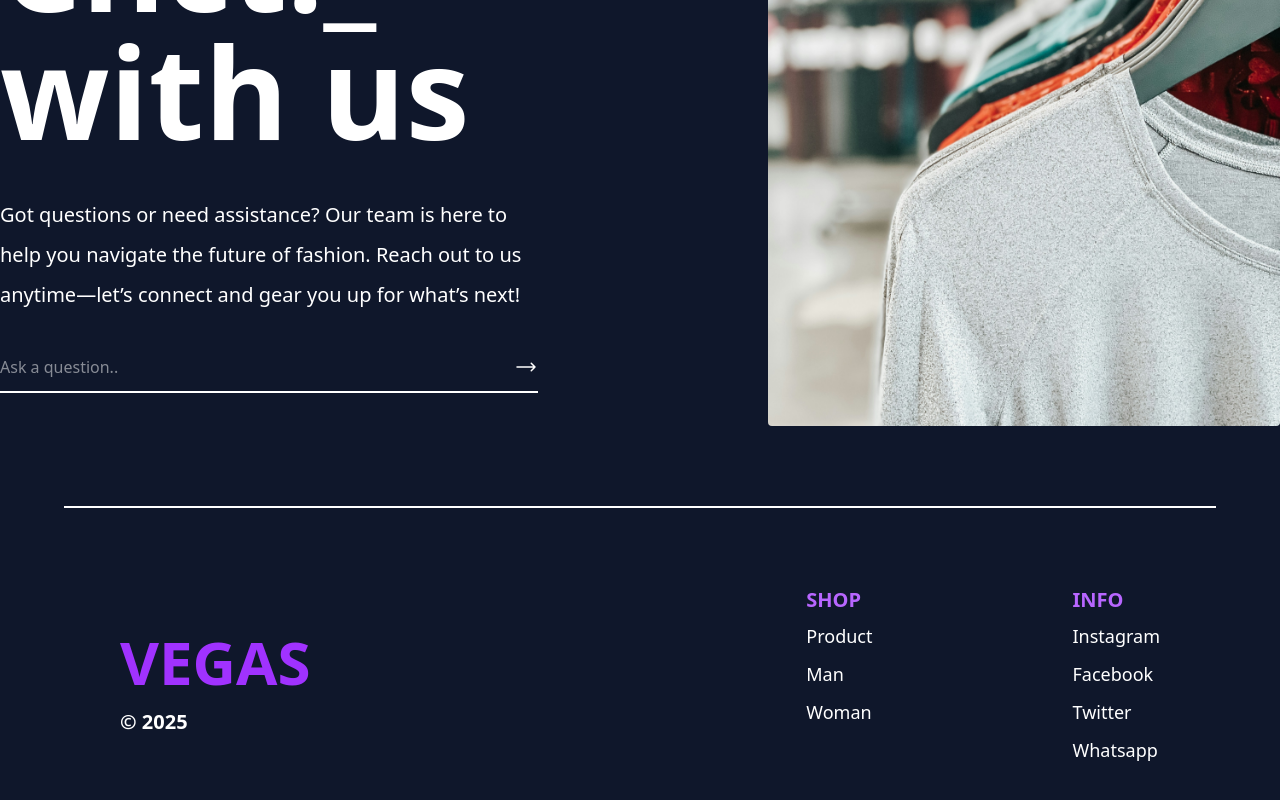
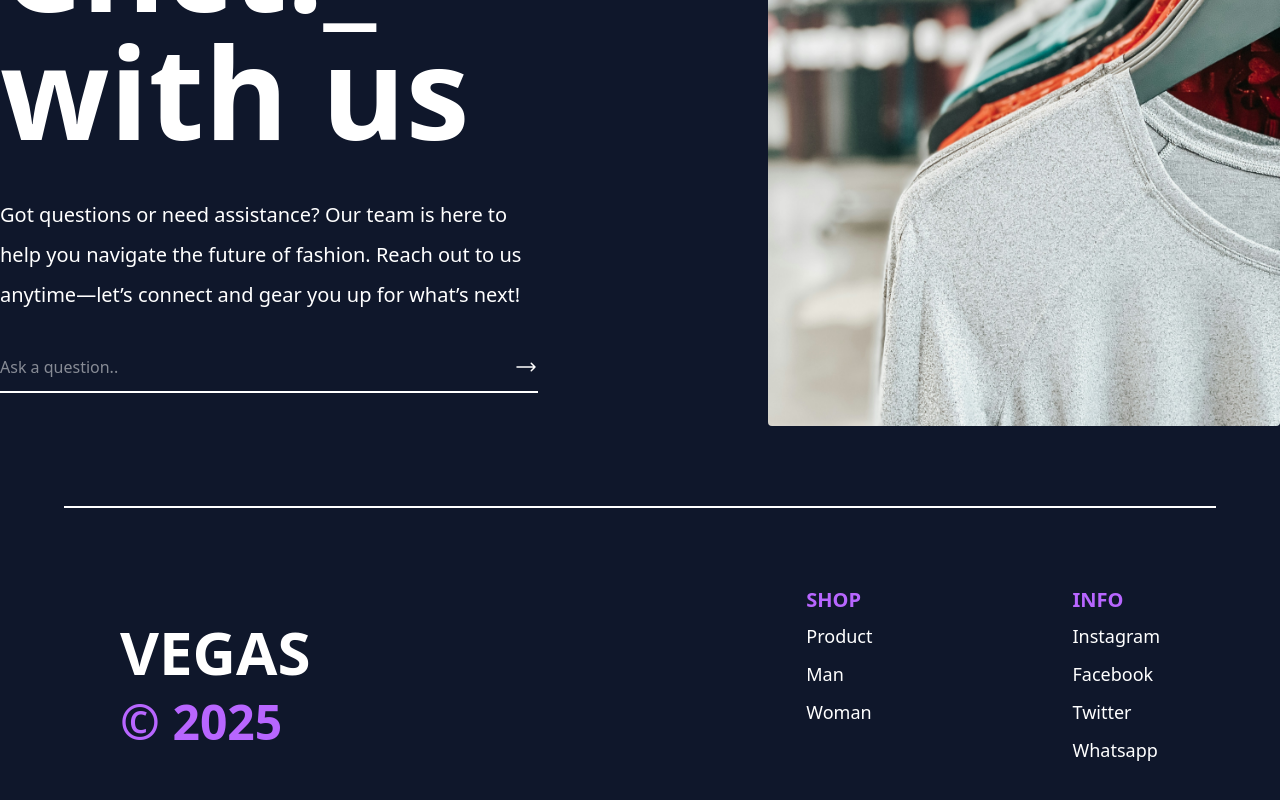
Before and after one commit to Hanvegas/E-Commerce, a Next.js app: page / in a window 1280 px wide. Shown: the part 4742-5542 px from the top of the page. Built offline with nearby package versions, Linux system fonts and the light colour scheme.

Commit message:
Revisi Font Size Copyright

```diff
--- a/src/components/Footer.tsx
+++ b/src/components/Footer.tsx
@@ -7,8 +7,8 @@ export default function Footer() {
             <footer className='relative flex justify-between items-center w-full h-auto py-20 px-30'>
                   <div className='absolute top-0 left-1/2 -translate-x-1/2 border-t-2 border-white w-[90%]'></div>
                   <div className=' text-white'>
-                        <Logo justify="relative" size="large" colorText="light4" />
-                        <span className='block text-xl font-bold mt-4'>&copy; {new Date().getFullYear()}</span>
+                        <Logo justify="relative" size="large" colorText="white" />
+                        <span className='mt-4 block text-5xl font-bold text-primary-300'>&copy; {new Date().getFullYear()}</span>
                   </div>
                   <div className='flex gap-50 text-white'>
                         <div>
```
